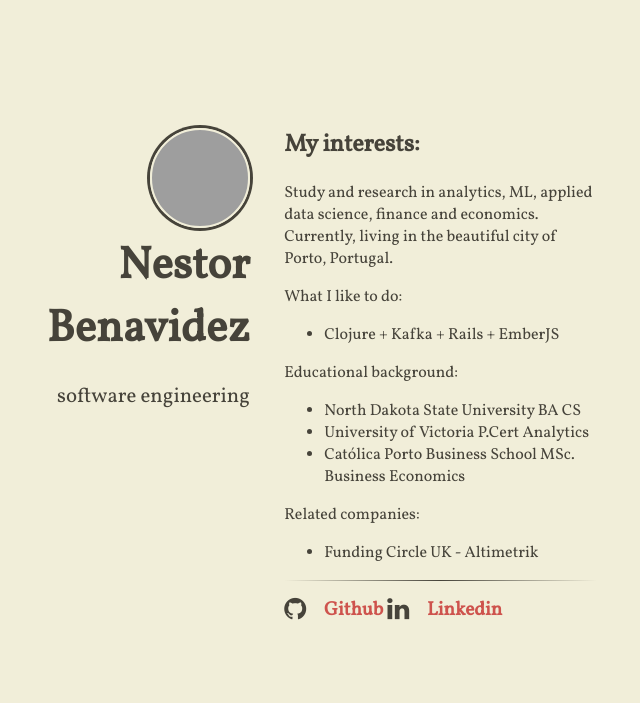
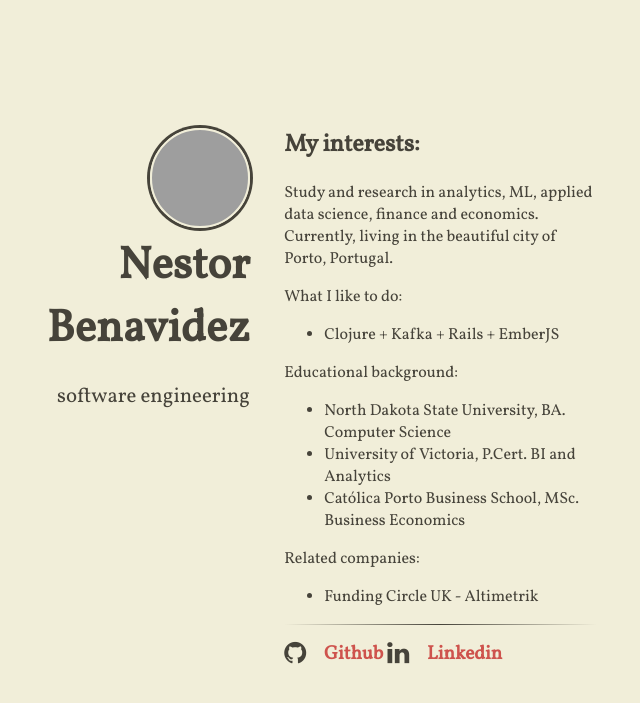
Before and after one commit to nestorbenavidez/shortkingstories.github.io, a Jekyll site: the page built from index.html, in a window 1280 px wide, cut to the strip 0-703 px from the top of the page. Shown: the whole strip, without its empty margins (383-1023 px from the left). Built offline with Jekyll 4.4.1, drawn with Linux system fonts in a browser that asks for light colours; nearby versions of some CDN libraries; grey boxes are pictures that could not be loaded.

Commit message:
Update content.html

```diff
--- a/_includes/content.html
+++ b/_includes/content.html
@@ -9,9 +9,9 @@
 
 <p>Educational background:</p>
 <ul>
-  <li>North Dakota State University BA CS</li>
-  <li>University of Victoria P.Cert Analytics</li>
-  <li>Católica Porto Business School MSc. Business Economics </li>
+  <li>North Dakota State University, BA. Computer Science</li>
+  <li>University of Victoria, P.Cert. BI and Analytics</li>
+  <li>Católica Porto Business School, MSc. Business Economics </li>
 </ul>
 
 <p>Related companies:</p>
```
